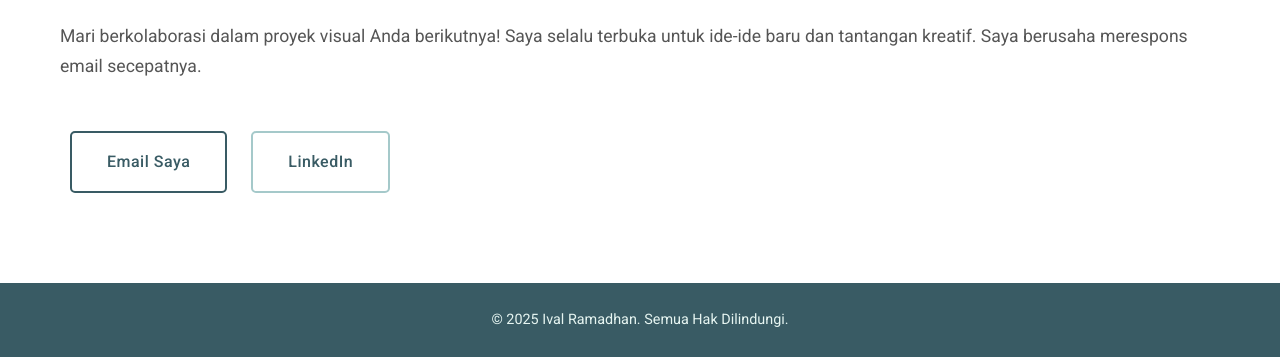
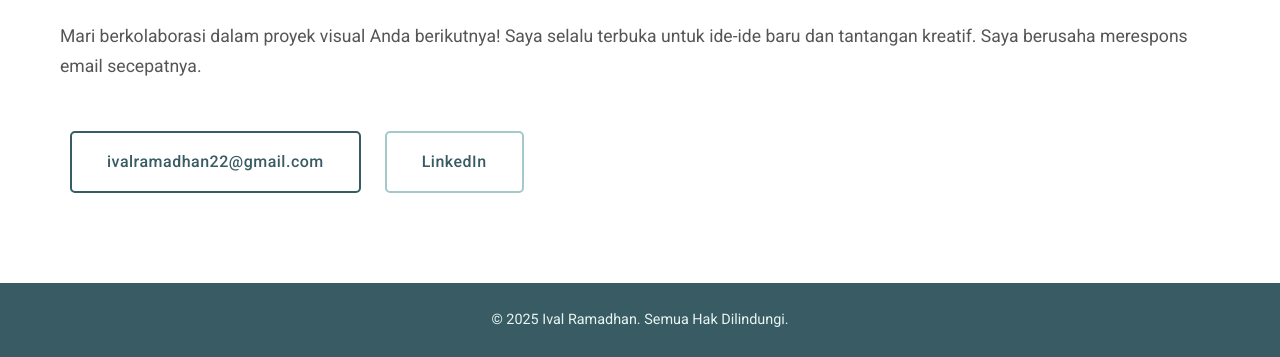
Before and after one commit to IvalR2020/Webside-personal-Ival, a plain HTML site: page kontak.html in a window 1280 px wide. Shown: the part 679-1036 px from the top of the page. Drawn offline with Linux system fonts and the light colour scheme.

Commit message:
kontak.html

```diff
--- a/kontak.html
+++ b/kontak.html
@@ -27,7 +27,7 @@
         Mari berkolaborasi dalam proyek visual Anda berikutnya! Saya selalu terbuka untuk ide-ide baru
         dan tantangan kreatif. Saya berusaha merespons email secepatnya.
     </p>
-    <a href="mailto:ivalramadhan22@gmail.com">Email Saya</a>
+    <a href="mailto:ivalramadhan22@gmail.com">ivalramadhan22@gmail.com</a>
     <a href="https://linkedin.com/in/USERNAME_ANDA" target="_blank">LinkedIn</a>
   </section>
 
@@ -35,4 +35,5 @@
     <p>&copy; 2025 Ival Ramadhan. Semua Hak Dilindungi.</p>
   </footer>
 </body>
+
 </html>
```
